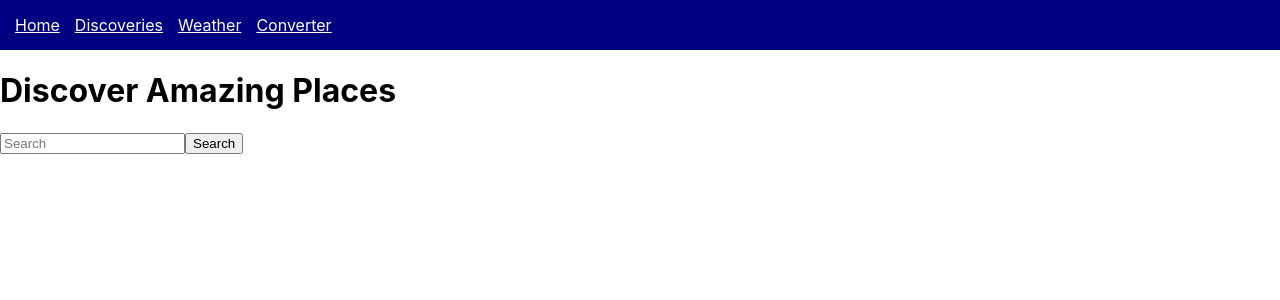
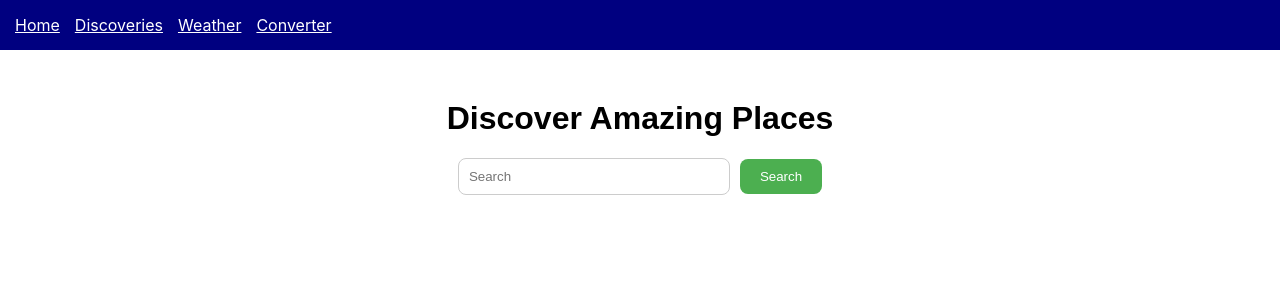
Before and after one commit to JohnJhedrickTarronas1/Project-for-finals, a React (Create React App) app in the folder new-project-samples/: page /discoveries in a window 1280 px wide. Shown: the top 300 px of the page. Built offline with nearby package versions, Linux system fonts and the light colour scheme.

Commit message:
Small changes
fix the codes for search bar and add sample css

```diff
--- a/new-project-samples/src/App.css
+++ b/new-project-samples/src/App.css
@@ -1,38 +1,41 @@
-.App {
-  text-align: center;
+* {
+  margin: 0;
+  padding: 0;
+  box-sizing: border-box;
 }
 
-.App-logo {
-  height: 40vmin;
-  pointer-events: none;
+body {
+  font-family: -apple-system, BlinkMacSystemFont, "Segoe UI", "Roboto", "Oxygen",
+    "Ubuntu", "Cantarell", "Fira Sans", "Droid Sans", "Helvetica Neue",
+    sans-serif;
+  -webkit-font-smoothing: antialiased;
+  -moz-osx-font-smoothing: grayscale;
+  background: #f5f5f5;
 }
 
-@media (prefers-reduced-motion: no-preference) {
-  .App-logo {
-    animation: App-logo-spin infinite 20s linear;
-  }
+html,
+body,
+#root {
+  height: 100%;
+  width: 100%;
 }
 
-.App-header {
-  background-color: #282c34;
-  min-height: 100vh;
-  display: flex;
-  flex-direction: column;
-  align-items: center;
-  justify-content: center;
-  font-size: calc(10px + 2vmin);
-  color: white;
+main {
+  min-height: calc(100vh - 80px);
+  padding: 40px 20px;
+  max-width: 1400px;
+  margin: 0 auto;
 }
 
-.App-link {
-  color: #61dafb;
+a {
+  text-decoration: none;
+  color: inherit;
 }
 
-@keyframes App-logo-spin {
-  from {
-    transform: rotate(0deg);
-  }
-  to {
-    transform: rotate(360deg);
-  }
+button {
+  font-family: inherit;
 }
+
+input {
+  font-family: inherit;
+}
--- a/new-project-samples/src/App.js
+++ b/new-project-samples/src/App.js
@@ -1,7 +1,7 @@
 import { BrowserRouter as Router, Routes, Route } from "react-router-dom";
 import Navbar from "./Components/Navbar";
 import Home from "./Components/Home";
-import Discoveries from "./Components/Discoveries";
+import Discoveries from "./Components/Discoveries/Discoveries";
 import Weather from "./Components/Weather";
 import Converter from "./Components/Converter";
 
--- a/new-project-samples/src/Components/Discoveries.js
+++ /dev/null
@@ -1,36 +0,0 @@
-import React, { useState } from "react";
-
-function Discoveries() {
-  const [search, setSearch]= useState("");
-  const [error, setError] = useState("");
-
-  const handleSubmit = (e) => {
-    e.preventDefault();
-    if (!search){
-      setError("No findings");
-      return;
-    }
-    setError("")
-    console.log(search);
-  };
-
-  return (
-  <div>
-    <h1>Discover Amazing Places</h1>
-    <form onSubmit={handleSubmit}>
-      <input
-      type="text"
-      placeholder="Search"
-      value={search}
-      onChange={(e)=> setSearch(e.target.value)}
-      />
-      <button type="submit">Search</button>
-    </form>
-
-    {error && <p style={{ color: "red" }}>{error}</p>}
-  </div>
-
-  )
-}
-
-export default Discoveries;
--- /dev/null
+++ b/new-project-samples/src/Components/Discoveries/Discoveries.css
@@ -0,0 +1,35 @@
+.discoveries-container {
+    text-align: center;
+    margin-top: 50px;
+    font-family: Arial, sans-serif;
+  }
+
+  .search-form {
+    margin-top: 20px;
+  }
+
+  .search-input {
+    padding: 10px;
+    width: 250px;
+    border: 1px solid #ccc;
+    border-radius: 8px;
+    margin-right: 10px;
+  }
+
+  .search-button {
+    padding: 10px 20px;
+    border: none;
+    background-color: #4CAF50;
+    color: white;
+    border-radius: 8px;
+    cursor: pointer;
+  }
+
+  .search-button:hover {
+    background-color: #45a049;
+  }
+
+  .error-text {
+    color: red;
+    margin-top: 10px;
+  }
--- /dev/null
+++ b/new-project-samples/src/Components/Discoveries/Discoveries.js
@@ -0,0 +1,43 @@
+import React, { useState } from "react";
+import "./Discoveries.css";
+
+function Discoveries() {
+  const [search, setSearch] = useState("");
+  const [error, setError] = useState("");
+
+  const handleSubmit = (e) => {
+    e.preventDefault();
+
+    if (!search.trim()) {
+      setError("Please enter a search term");
+      return;
+    }
+
+    setError("");
+    console.log(search);
+  };
+
+  return (
+    <div className="discoveries-container">
+      <h1>Discover Amazing Places</h1>
+
+      <form onSubmit={handleSubmit} className="search-form">
+        <input
+          type="text"
+          placeholder="Search"
+          value={search}
+          onChange={(e) => {
+            setSearch(e.target.value);
+            if (error) setError("");
+          }}
+          className="search-input"
+        />
+        <button type="submit" className="search-button">Search</button>
+      </form>
+
+      {error && <p className="error-text">{error}</p>}
+    </div>
+  );
+}
+
+export default Discoveries;
--- /dev/null
+++ b/package.json
@@ -0,0 +1,6 @@
+{
+  "dependencies": {
+    "@react-google-maps/api": "^2.20.8",
+    "react-router-dom": "^7.14.2"
+  }
+}
```
